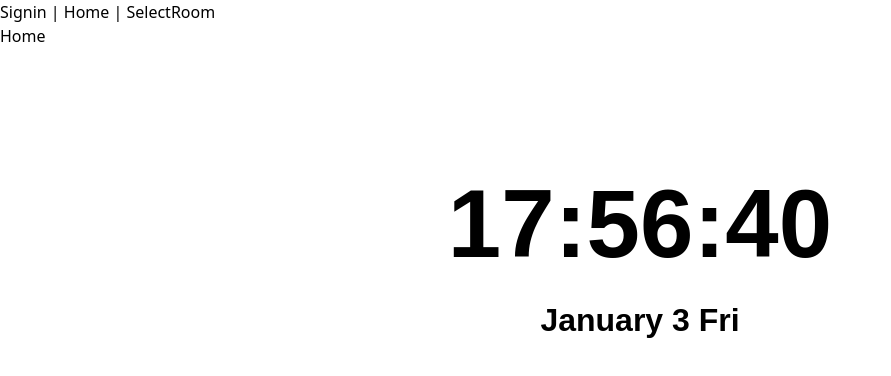
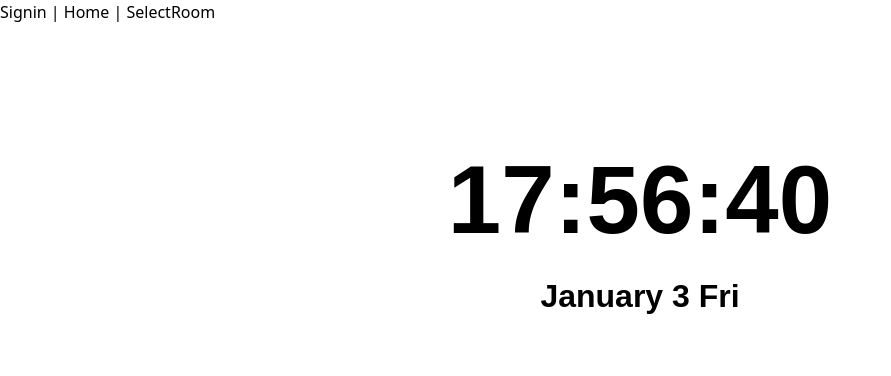
Before and after one commit to Nimono-sleep-well/Kotatsu-Metaverse, a React (Vite) app: page /Home in a window 1280 px wide. Shown: the top 376 px of the page, without its empty margins (0-891 px from the left). Built offline with nearby package versions, Linux system fonts and the light colour scheme; no server answers.

Commit message:
HomeにIDを表示

```diff
--- a/src/views/Home.jsx
+++ b/src/views/Home.jsx
@@ -4,7 +4,7 @@ import Clock from '../components/Clock'
 const Home = ({id}) => {
     return (
         <div>
-            <h1>Home</h1>
+            <h1>{id}</h1>
             <Clock></Clock>
         </div>
     )
```
